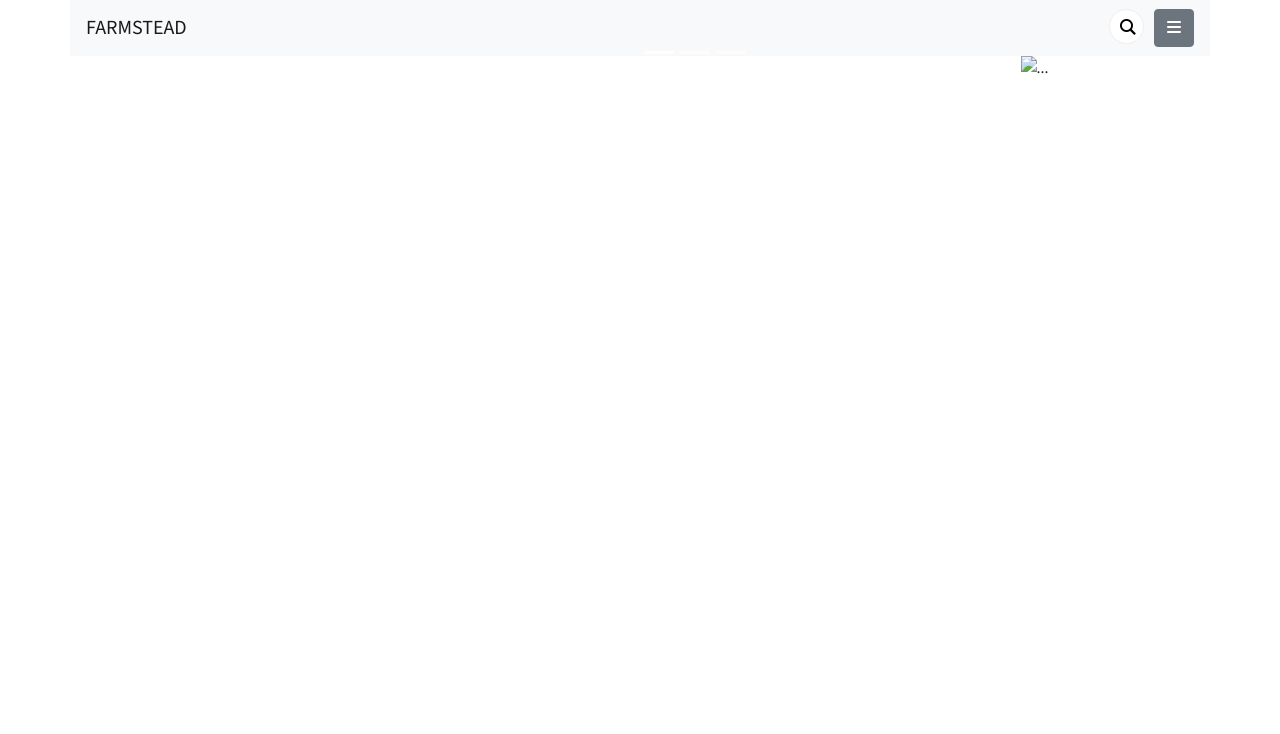
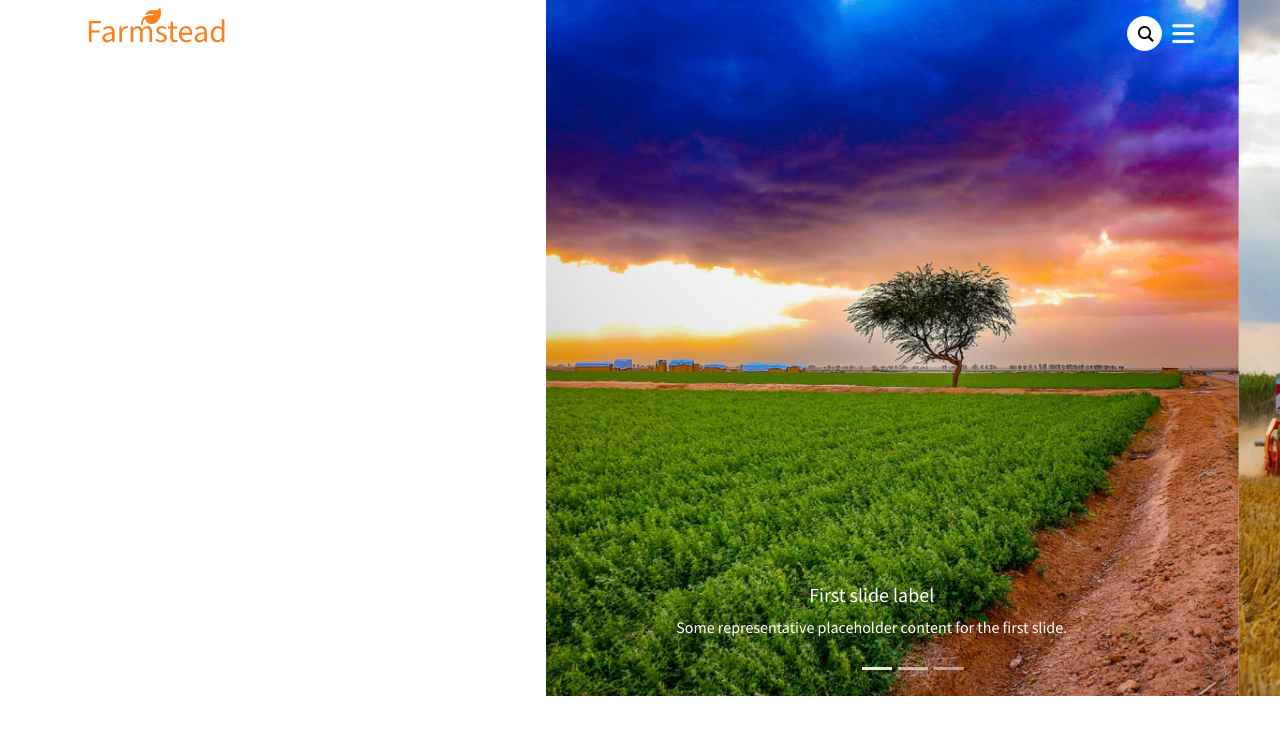
Before and after one commit to thphan1408/Bootstrap_Capstone, a plain HTML site: page index.html in a window 1280 px wide. Drawn offline with nearby package versions, Linux system fonts and the light colour scheme.

Commit message:
update carousel & dropdown-menu

```diff
--- a/assets/css/base.css
+++ b/assets/css/base.css
@@ -7,8 +7,32 @@
 }
 
 html,
-body {
+body,
+button,
+input,
+select,
+textarea,
+optgroup {
   font-family: "Source Sans 3", sans-serif;
   font-size: 1rem;
   line-height: 1.5;
+  color: #404040;
 }
+
+button,
+input {
+  overflow: visible;
+}
+
+li {
+  list-style: none;
+}
+
+ul li a {
+  text-decoration: none;
+}
+
+h1 {
+  font-weight: 400;
+  line-height: 28px;
+}
--- a/assets/css/style.css
+++ b/assets/css/style.css
@@ -1,4 +1,22 @@
 /* HEADER */
+header.main__header{
+}
+
+/* Logo */
+.navbar .navbar-brand {
+  font-size: 32px;
+  color: #fb811e;
+  padding: 0;
+  position: relative;
+  white-space: 1px;
+}
+
+.navbar .navbar-brand i {
+  position: absolute;
+  top: -10px;
+  left: 55px;
+  font-size: 20px;
+}
 
 /* Header search */
 .navbar .search-right {
@@ -14,7 +32,7 @@
   transition: all 0.5s;
   cursor: pointer;
   border-radius: 10em;
-    outline: none;
+  outline: none;
 }
 
 #seach__form input[type="search"]:hover {
@@ -39,7 +57,71 @@
 } */
 
 /* Menu dropdown */
-#menu-dropdown .dropdown-menu{
+ul#menu {
+  margin: 0;
+  color: #fff;
+  z-index: 99;
+  font-size: 25px;
+}
+
+ul#menu > li {
+  float: left;
+  list-style: none;
+  position: relative;
+  width: 100%;
+}
+
+ul#menu input {
+  display: none;
+}
+
+ul#menu label {
+  position: relative;
+  display: block;
+  transition: background 0.5s;
+  cursor: pointer;
+  text-align: center;
+  margin: 0;
+}
+
+ul#menu label i {
+  line-height: 1em;
+}
+
+ul#menu input:checked ~ ul.submenu {
+  max-height: 400px;
+  transition: max-height 0.5s ease-in;
+}
+
+ul.submenu {
+  max-height: 0;
+  padding: 0;
+  overflow: hidden;
+  list-style-type: none;
+  background-color: #fff;
   position: absolute;
-  left: -145px;
+  right: 0;
+  min-width: 8em;
+  border-radius: 4px;
+  box-shadow: 0 20px 62px rgba(4, 20, 69, 0.1);
 }
+
+ul.submenu li a {
+  display: block;
+  padding: 7px;
+  text-align: center;
+  text-transform: uppercase;
+  text-decoration: none;
+  font-size: 16px;
+  font-weight: 600;
+  color: #060606;
+  transition: all 0.3s;
+}
+
+ul.submenu li a:hover {
+  color: #fb811e;
+}
+
+ul.submenu li.active a {
+  color: #fb811e;
+}
--- a/index.html
+++ b/index.html
@@ -39,80 +39,127 @@
   </head>
   <body>
     <!-- Header -->
-    <header>
-      <nav class="navbar navbar-light bg-light container-lg">
-        <a class="navbar-brand">FARMSTEAD</a>
-        <div class="d-flex">
-          <div class="HeaderSearch ml-lg-3 search-right">
+    <header class="main__header fixed-top">
+        <!-- // Navigation -->
+        <nav class="navbar navbar-light container py-3">
+          <h1>
+            <a
+              class="navbar-brand index-responsive-color d-flex align-items-center"
+              href="#"
+            >
+            <i class="fa fa-leaf" aria-hidden="true"></i>
+              Farmstead
+            </a>
+          </h1>
+
+          <div class="navbar__right d-flex">
+            <div class="HeaderSearch ml-lg-3 search-right">
               <form id="seach__form">
-                <input
-                  type="search"
-                  placeholder="Search"
-                  name="s"
-                />
+                <input type="search" placeholder="Search" name="s" />
               </form>
             </div>
-            <div class="dropdown" id="menu-dropdown">
-              <a class="btn btn-secondary" href="#" role="button" data-toggle="dropdown" aria-expanded="false">
-                <i class="fa fa-bars"></i>
-              </a>
 
-              <div class="dropdown-menu">
-                <a class="dropdown-item" href="#">Action</a>
-                <a class="dropdown-item" href="#">Another action</a>
-                <a class="dropdown-item" href="#">Something else here</a>
-              </div>
-            </div>
-        </div>
-      </nav>
+            <ul id="menu">
+              <li>
+                <input type="checkbox" name="menu" id="check02">
+                <label for="check02">
+                  <i class="fa fa-bars"></i>
+                </label>
+
+                <ul id="primary-menu" class="submenu">
+                  <li class="active"><a href="#">home</a></li>
+                  <li><a href="#">about</a></li>
+                  <li><a href="#">services</a></li>
+                  <li><a href="#">blog posts</a></li>
+                  <li><a href="#">landing page</a></li>
+                  <li><a href="#">elements page</a></li>
+                  <li><a href="#">404 page</a></li>
+                  <li><a href="#">contact</a></li>
+                </ul>
+              </li>
+            </ul>
+        </nav>
+        <!-- // Navigation -->
     </header>
 
     <section class="portCarousel">
       <div class="row">
-        <div class="col-3"></div>
+        <div class="col-5"></div>
 
         <div class="col-7">
-          <div id="carouselExampleCaptions" class="carousel slide" data-ride="carousel">
+          <div
+            id="carouselExampleCaptions"
+            class="carousel slide"
+            data-ride="carousel"
+          >
             <ol class="carousel-indicators">
-              <li data-target="#carouselExampleCaptions" data-slide-to="0" class="active"></li>
+              <li
+                data-target="#carouselExampleCaptions"
+                data-slide-to="0"
+                class="active"
+              ></li>
               <li data-target="#carouselExampleCaptions" data-slide-to="1"></li>
               <li data-target="#carouselExampleCaptions" data-slide-to="2"></li>
             </ol>
             <div class="carousel-inner">
               <div class="carousel-item active">
-                <img src="..." class="d-block w-100" alt="...">
+                <img src="./assets/img/b1.jpg" class="d-block w-100" alt="..." />
                 <div class="carousel-caption d-none d-md-block">
                   <h5>First slide label</h5>
-                  <p>Some representative placeholder content for the first slide.</p>
+                  <p>
+                    Some representative placeholder content for the first slide.
+                  </p>
                 </div>
               </div>
               <div class="carousel-item">
-                <img src="..." class="d-block w-100" alt="...">
+                <img src="./assets/img/b8.jpg" class="d-block w-100" alt="..." />
                 <div class="carousel-caption d-none d-md-block">
                   <h5>Second slide label</h5>
-                  <p>Some representative placeholder content for the second slide.</p>
+                  <p>
+                    Some representative placeholder content for the second
+                    slide.
+                  </p>
                 </div>
               </div>
               <div class="carousel-item">
-                <img src="..." class="d-block w-100" alt="...">
+                <img src="./assets/img/b4.jpg" class="d-block w-100" alt="..." />
                 <div class="carousel-caption d-none d-md-block">
                   <h5>Third slide label</h5>
-                  <p>Some representative placeholder content for the third slide.</p>
+                  <p>
+                    Some representative placeholder content for the third slide.
+                  </p>
                 </div>
               </div>
             </div>
-            <button class="carousel-control-prev" type="button" data-target="#carouselExampleCaptions" data-slide="prev">
-              <span class="carousel-control-prev-icon" aria-hidden="true"></span>
+            <!-- <button
+              class="carousel-control-prev"
+              type="button"
+              data-target="#carouselExampleCaptions"
+              data-slide="prev"
+            >
+              <span
+                class="carousel-control-prev-icon"
+                aria-hidden="true"
+              ></span>
               <span class="sr-only">Previous</span>
             </button>
-            <button class="carousel-control-next" type="button" data-target="#carouselExampleCaptions" data-slide="next">
-              <span class="carousel-control-next-icon" aria-hidden="true"></span>
+            <button
+              class="carousel-control-next"
+              type="button"
+              data-target="#carouselExampleCaptions"
+              data-slide="next"
+            >
+              <span
+                class="carousel-control-next-icon"
+                aria-hidden="true"
+              ></span>
               <span class="sr-only">Next</span>
-            </button>
+            </button> -->
           </div>
         </div>
       </div>
     </section>
+
     <!-- JS Bootstrap 4 -->
     <script
       src="https://cdn.jsdelivr.net/npm/jquery@3.5.1/dist/jquery.slim.min.js"
```
